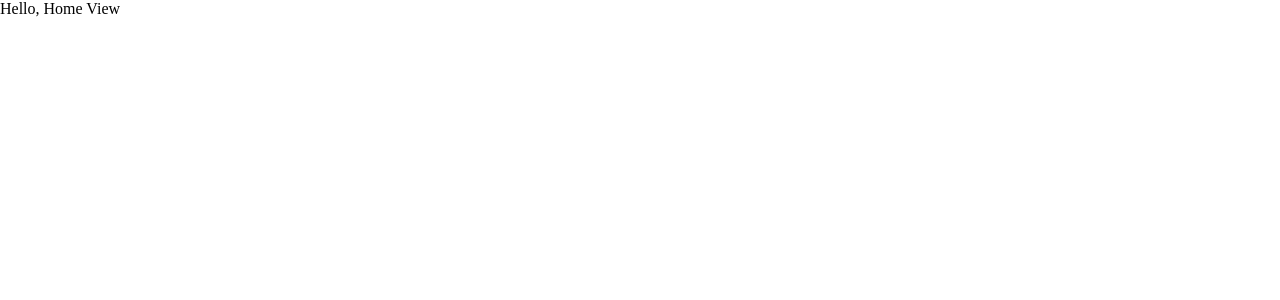
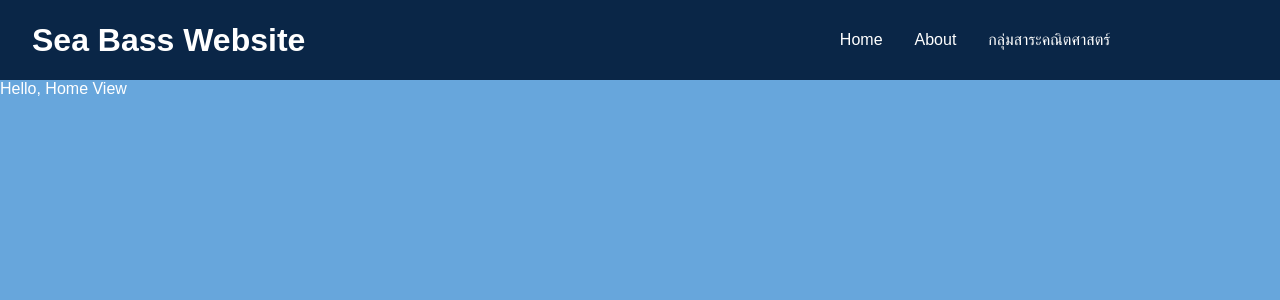
Before and after one commit to DeepAung/seabass-website, a Vue app: page / in a window 1280 px wide. Shown: the top 300 px of the page. Built offline with nearby package versions, Linux system fonts and the light colour scheme.

Commit message:
Add navbar

```diff
--- a/src/App.vue
+++ b/src/App.vue
@@ -1,11 +1,17 @@
-<script setup>
-import { RouterLink, RouterView } from "vue-router";
-</script>
-
 <template>
+  <Navbar />
   <RouterView />
 </template>
 
-<style scoped>
+<script>
+import { RouterView } from "vue-router";
+import Navbar from "./components/Navbar.vue";
 
-</style>
+export default {
+  components: {
+    Navbar,
+  }
+}
+</script>
+
+<style scoped></style>
--- a/src/assets/main.css
+++ b/src/assets/main.css
@@ -1,5 +1,20 @@
+:root {
+  --first-color: rgb(10, 38, 71);
+  --second-color: rgb(20, 66, 114);
+  --third-color: rgb(32, 82, 149);
+  --fourth-color: rgb(103, 166, 220);
+/* https://colorhunt.co/palette/0a26471442722052952c74b3 */
+}
+
 * {
   margin: 0;
   padding: 0;
   box-sizing: border-box;
+  color: white;
+  font-family: Arial, Helvetica, sans-serif;
 }
+
+#app {
+  background-color: var(--fourth-color);
+  min-height: 100vh;
+}
--- /dev/null
+++ b/src/components/Navbar.vue
@@ -0,0 +1,61 @@
+<template>
+  <div class="navbar-container">
+    <div class="head">
+      <RouterLink to="/">Sea Bass Website</RouterLink>
+    </div>
+    <div class="items">
+      <RouterLink to="/">Home</RouterLink>
+      <RouterLink to="/">About</RouterLink>
+      <a :href="mathPath" target="_blank">กลุ่มสาระคณิตศาสตร์</a>
+    </div>
+  </div>
+</template>
+
+<script>
+import { RouterLink } from 'vue-router'
+
+export default {
+  data() {
+    return {
+      mathPath: "https://app.powerbi.com/view?r=eyJrIjoiMDNiMjFiOTktODJhZC00OTQwLTg2MDItMDllYTEwMDc4NDA1IiwidCI6IjQ5YTIwZmY1LTUxZGItNDYzMC05NmNhLTJjOWJiMTJlOTJiNCIsImMiOjEwfQ%3D%3D&pageName=ReportSection5c6c13d0c689b14be980",
+    }
+  }
+};
+</script>
+
+<style scoped>
+.navbar-container {
+  height: 10vh;
+  background-color: var(--first-color);
+  padding: 0 2rem;
+  display: flex;
+  flex-direction: row;
+  align-items: center;
+}
+
+.head {
+  flex-grow: 1;
+}
+
+.head > * {
+  font-size: xx-large;
+  font-weight: 600;
+  text-decoration: none;
+}
+
+.items {
+  height: 100%;
+  flex-grow: 2;
+  display: flex;
+  flex-direction: row;
+  align-items: center;
+  justify-content: right;
+  margin-right: 10%;
+}
+
+.items > * {
+  margin: 0 1rem;
+  text-decoration: none;
+  font-size: 400;
+}
+</style>
--- a/src/views/HomeView.vue
+++ b/src/views/HomeView.vue
@@ -1,6 +1,4 @@
-<template>
-Hello, Home View
-</template>
+<template>Hello, Home View</template>
 
 <script>
 import db from "../database.json";
```
